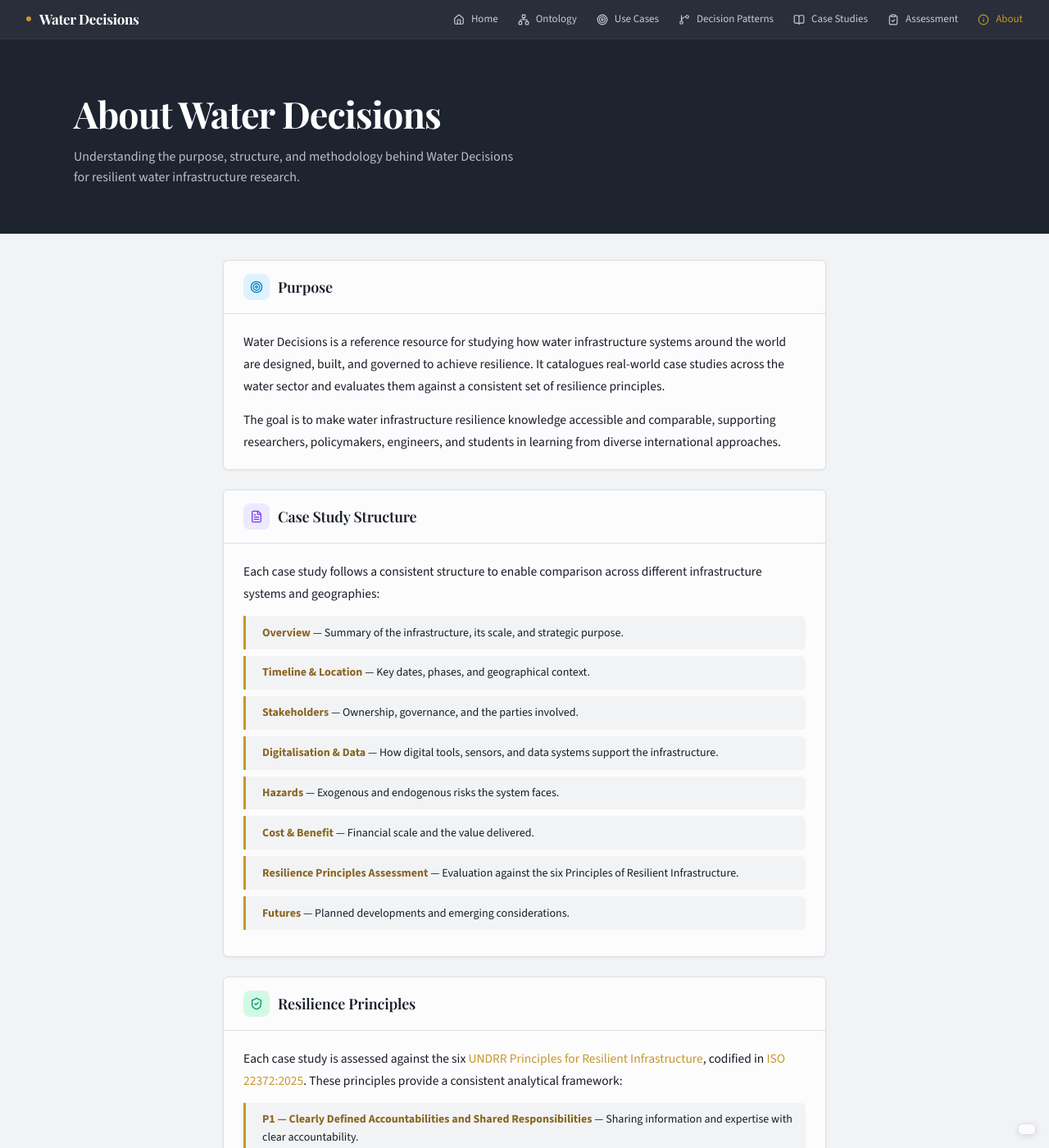
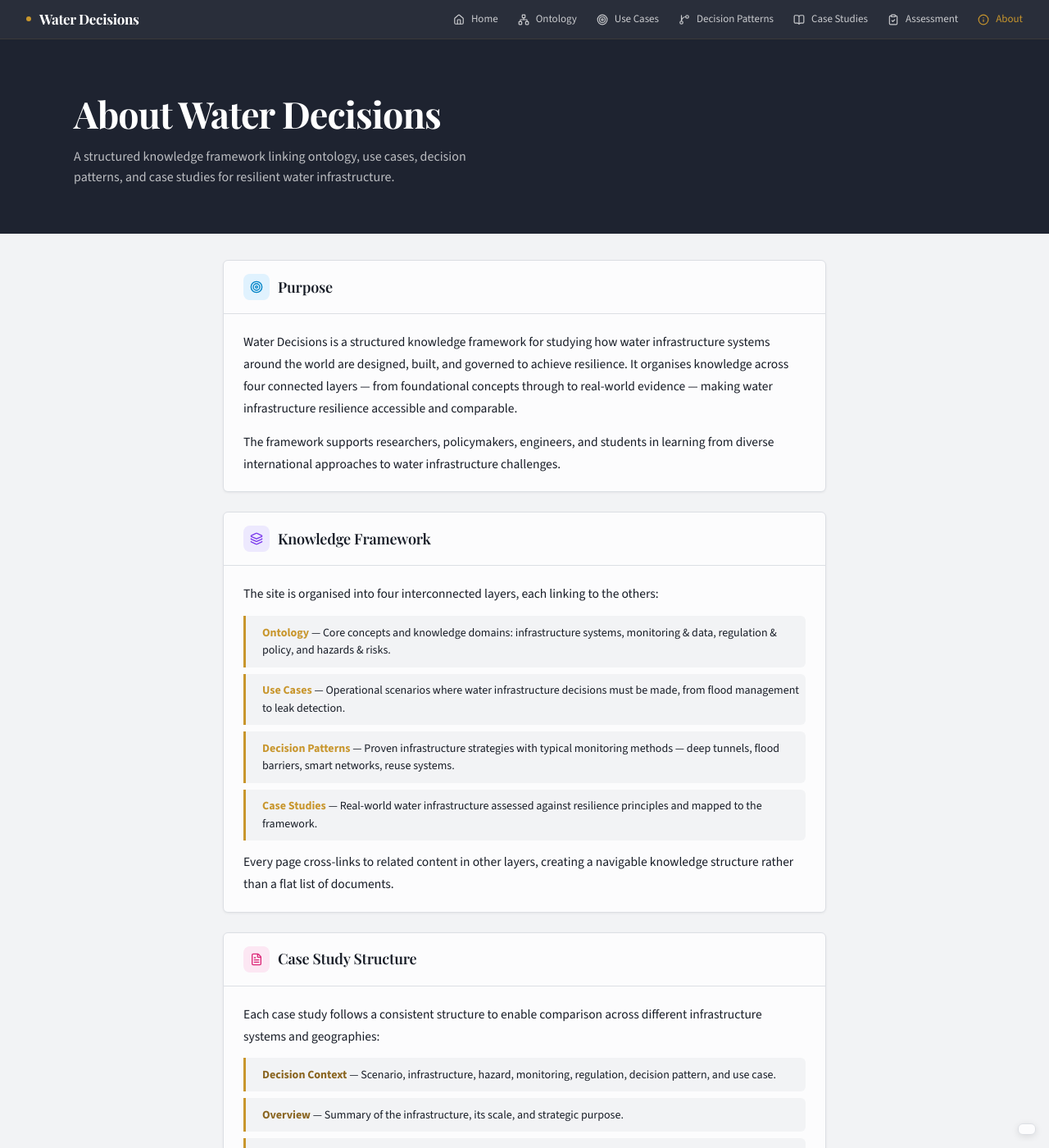
Before and after one commit to visioninglab/waterdecisions, a Jekyll site: the page built from about.html, in a window 1280 px wide and 1400 px high. Shown: the whole window at 82% size. Built offline with Jekyll 4.4.1, drawn with Linux system fonts in a browser that asks for light colours; some of the changed text lies outside the part shown.

Commit message:
Update about page for knowledge framework structure

```diff
--- a/about.html
+++ b/about.html
@@ -1,12 +1,12 @@
 ---
 layout: page
 title: "About"
-description: "About Water Decisions - Understanding the purpose, structure, and methodology behind water infrastructure resilience research."
+description: "About Water Decisions — a structured knowledge framework for water infrastructure resilience."
 nav_active: about
 hero_title: "About Water Decisions"
-hero_subtitle: "Understanding the purpose, structure, and methodology behind Water Decisions for resilient water infrastructure research."
+hero_subtitle: "A structured knowledge framework linking ontology, use cases, decision patterns, and case studies for resilient water infrastructure."
 narrow: true
-footer_text: "Water Decisions &bull; About &bull; Last updated February 2026"
+footer_text: "Water Decisions &bull; About &bull; Last updated March 2026"
 ---
 
   <!-- Purpose -->
@@ -16,20 +16,39 @@ footer_text: "Water Decisions &bull; About &bull; Last updated February 2026"
       <h2>Purpose</h2>
     </div>
     <div class="about-section-body">
-      <p>Water Decisions is a reference resource for studying how water infrastructure systems around the world are designed, built, and governed to achieve resilience. It catalogues real-world case studies across the water sector and evaluates them against a consistent set of resilience principles.</p>
-      <p>The goal is to make water infrastructure resilience knowledge accessible and comparable, supporting researchers, policymakers, engineers, and students in learning from diverse international approaches.</p>
+      <p>Water Decisions is a structured knowledge framework for studying how water infrastructure systems around the world are designed, built, and governed to achieve resilience. It organises knowledge across four connected layers &mdash; from foundational concepts through to real-world evidence &mdash; making water infrastructure resilience accessible and comparable.</p>
+      <p>The framework supports researchers, policymakers, engineers, and students in learning from diverse international approaches to water infrastructure challenges.</p>
+    </div>
+  </div>
+
+  <!-- Knowledge Framework -->
+  <div class="about-section">
+    <div class="about-section-header">
+      <div class="about-section-icon" style="background:#ede9fe;color:#7c3aed;"><i data-lucide="layers"></i></div>
+      <h2>Knowledge Framework</h2>
+    </div>
+    <div class="about-section-body">
+      <p>The site is organised into four interconnected layers, each linking to the others:</p>
+      <ul class="structure-list">
+        <li><strong><a href="ontology/index.html" style="color:var(--accent);">Ontology</a></strong> &mdash; Core concepts and knowledge domains: infrastructure systems, monitoring &amp; data, regulation &amp; policy, and hazards &amp; risks.</li>
+        <li><strong><a href="use-cases/index.html" style="color:var(--accent);">Use Cases</a></strong> &mdash; Operational scenarios where water infrastructure decisions must be made, from flood management to leak detection.</li>
+        <li><strong><a href="decision-patterns/index.html" style="color:var(--accent);">Decision Patterns</a></strong> &mdash; Proven infrastructure strategies with typical monitoring methods &mdash; deep tunnels, flood barriers, smart networks, reuse systems.</li>
+        <li><strong><a href="case-studies/index.html" style="color:var(--accent);">Case Studies</a></strong> &mdash; Real-world water infrastructure assessed against resilience principles and mapped to the framework.</li>
+      </ul>
+      <p>Every page cross-links to related content in other layers, creating a navigable knowledge structure rather than a flat list of documents.</p>
     </div>
   </div>
 
   <!-- Case Study Structure -->
   <div class="about-section">
     <div class="about-section-header">
-      <div class="about-section-icon" style="background:#ede9fe;color:#7c3aed;"><i data-lucide="file-text"></i></div>
+      <div class="about-section-icon" style="background:#fce7f3;color:#db2777;"><i data-lucide="file-text"></i></div>
       <h2>Case Study Structure</h2>
     </div>
     <div class="about-section-body">
       <p>Each case study follows a consistent structure to enable comparison across different infrastructure systems and geographies:</p>
       <ul class="structure-list">
+        <li><strong>Decision Context</strong> &mdash; Scenario, infrastructure, hazard, monitoring, regulation, decision pattern, and use case.</li>
         <li><strong>Overview</strong> &mdash; Summary of the infrastructure, its scale, and strategic purpose.</li>
         <li><strong>Timeline &amp; Location</strong> &mdash; Key dates, phases, and geographical context.</li>
         <li><strong>Stakeholders</strong> &mdash; Ownership, governance, and the parties involved.</li>
@@ -37,6 +56,7 @@ footer_text: "Water Decisions &bull; About &bull; Last updated February 2026"
         <li><strong>Hazards</strong> &mdash; Exogenous and endogenous risks the system faces.</li>
         <li><strong>Cost &amp; Benefit</strong> &mdash; Financial scale and the value delivered.</li>
         <li><strong>Resilience Principles Assessment</strong> &mdash; Evaluation against the six Principles of Resilient Infrastructure.</li>
+        <li><strong>More Information</strong> &mdash; Links to authoritative external sources.</li>
         <li><strong>Futures</strong> &mdash; Planned developments and emerging considerations.</li>
       </ul>
     </div>
@@ -49,7 +69,7 @@ footer_text: "Water Decisions &bull; About &bull; Last updated February 2026"
       <h2>Resilience Principles</h2>
     </div>
     <div class="about-section-body">
-      <p>Each case study is assessed against the six <a href="https://www.undrr.org/publication/handbook-implementing-principles-resilient-infrastructure" target="_blank" rel="noopener">UNDRR Principles for Resilient Infrastructure</a>, codified in <a href="https://www.iso.org/standard/50275.html" target="_blank" rel="noopener">ISO 22372:2025</a>. These principles provide a consistent analytical framework:</p>
+      <p>Each case study is assessed against the six <a href="https://www.undrr.org/publication/handbook-implementing-principles-resilient-infrastructure" target="_blank" rel="noopener">UNDRR Principles for Resilient Infrastructure</a>, codified in <a href="https://www.iso.org/standard/50275.html" target="_blank" rel="noopener">ISO 22372:2025</a>:</p>
       <ul class="structure-list">
         <li><strong>P1 &mdash; Clearly Defined Accountabilities and Shared Responsibilities</strong> &mdash; Sharing information and expertise with clear accountability.</li>
         <li><strong>P2 &mdash; Proactively Protected</strong> &mdash; Planning, designing, and operating infrastructure prepared for current and future hazards.</li>
@@ -58,7 +78,7 @@ footer_text: "Water Decisions &bull; About &bull; Last updated February 2026"
         <li><strong>P5 &mdash; Adaptively Transforming</strong> &mdash; Adapting to changing needs through flexible, transformative approaches.</li>
         <li><strong>P6 &mdash; Continually Learning and Improving</strong> &mdash; Developing understanding through monitoring, analysis, and stress testing.</li>
       </ul>
-      <p>Visit the <a href="principles.html">Principles page</a> for detailed descriptions and to see which case studies address each principle.</p>
+      <p>Visit the <a href="principles.html">Principles page</a> for detailed descriptions and the <a href="assessment.html">Assessment tool</a> for a 7-minute resilience diagnostic.</p>
     </div>
   </div>
 
@@ -71,8 +91,8 @@ footer_text: "Water Decisions &bull; About &bull; Last updated February 2026"
     <div class="about-section-body">
       <p>The Water Decisions analytical framework is grounded in two key international resources:</p>
       <ul class="structure-list">
-        <li><strong><a href="https://www.iso.org/standard/50275.html" target="_blank" rel="noopener">ISO 22372:2025</a></strong> &mdash; <em>Security and resilience &mdash; Community resilience &mdash; Guidelines for infrastructure resilience.</em> The first international standard for infrastructure resilience, developed by ISO/TC 292 with the contribution of UNDRR. It provides practical guidance for planning, maintaining, and improving infrastructure resilience across sectors and borders.</li>
-        <li><strong><a href="https://www.undrr.org/publication/handbook-implementing-principles-resilient-infrastructure" target="_blank" rel="noopener">UNDRR Handbook for Implementing the Principles for Resilient Infrastructure</a></strong> &mdash; Published by the United Nations Office for Disaster Risk Reduction. Defines the six Principles for Resilient Infrastructure (P1&ndash;P6) used throughout this wiki, and provides implementation guidance aligned with the Sendai Framework for Disaster Risk Reduction and UN Sustainable Development Goal 9.</li>
+        <li><strong><a href="https://www.iso.org/standard/50275.html" target="_blank" rel="noopener">ISO 22372:2025</a></strong> &mdash; <em>Security and resilience &mdash; Community resilience &mdash; Guidelines for infrastructure resilience.</em> The first international standard for infrastructure resilience, developed by ISO/TC 292 with the contribution of UNDRR.</li>
+        <li><strong><a href="https://www.undrr.org/publication/handbook-implementing-principles-resilient-infrastructure" target="_blank" rel="noopener">UNDRR Handbook for Implementing the Principles for Resilient Infrastructure</a></strong> &mdash; Defines the six Principles for Resilient Infrastructure (P1&ndash;P6) used throughout this site, aligned with the Sendai Framework and UN SDG 9.</li>
       </ul>
     </div>
   </div>
@@ -84,7 +104,7 @@ footer_text: "Water Decisions &bull; About &bull; Last updated February 2026"
       <h2>Contributing</h2>
     </div>
     <div class="about-section-body">
-      <p>Water Decisions is a growing resource. Case studies marked as &ldquo;Planned&rdquo; are under development, and sections marked with <span style="background:#fef3c7;color:#92400e;font-size:11px;font-weight:700;padding:2px 8px;border-radius:100px;letter-spacing:0.04em;text-transform:uppercase;">To Do</span> within existing studies indicate areas where further research or detail is needed.</p>
+      <p>Water Decisions is a growing resource. New case studies, use cases, and decision patterns are added as research progresses.</p>
       <p>If you are interested in contributing a case study, providing additional data for existing entries, or suggesting improvements to the framework, please <a href="https://github.com/visioninglab/waterdecisions/issues">open an issue on GitHub</a> or contact the research team via the <a href="https://github.com/visioninglab">Visioning Lab</a> organisation page.</p>
     </div>
   </div>
```
